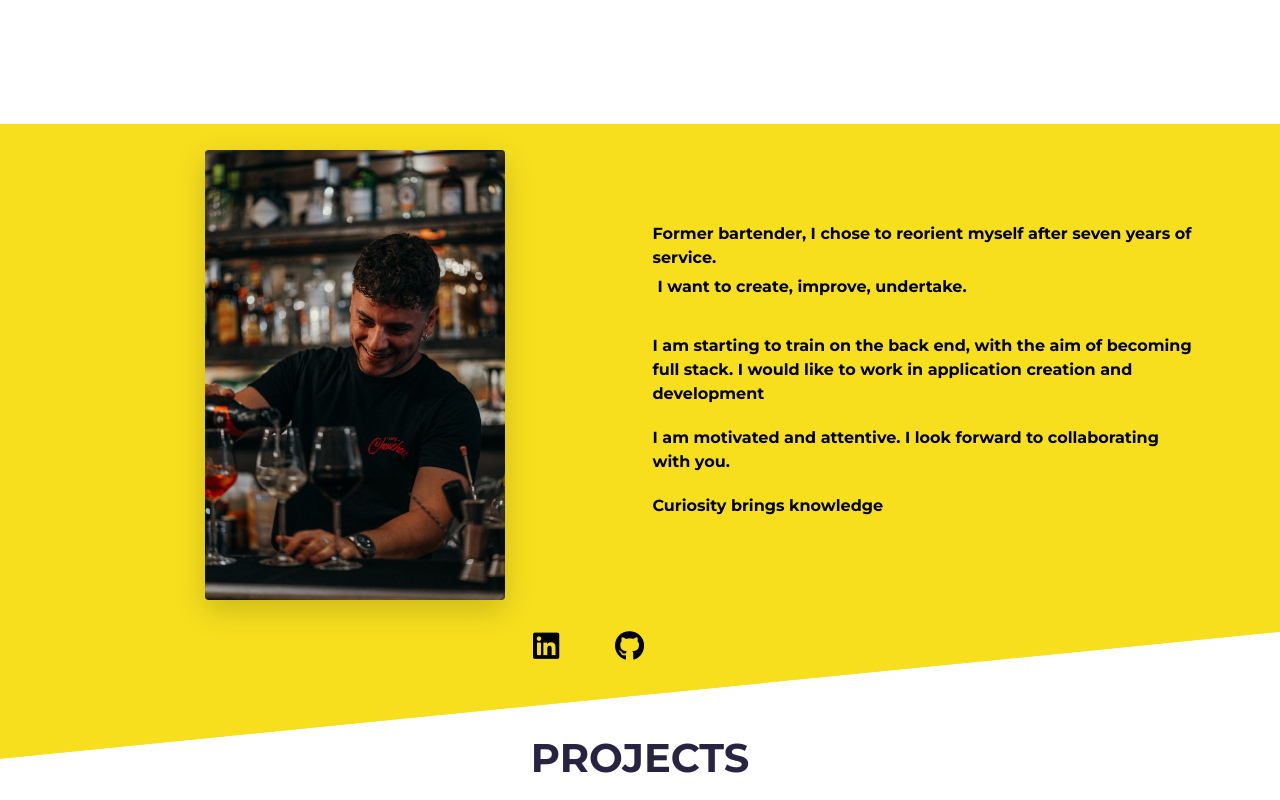
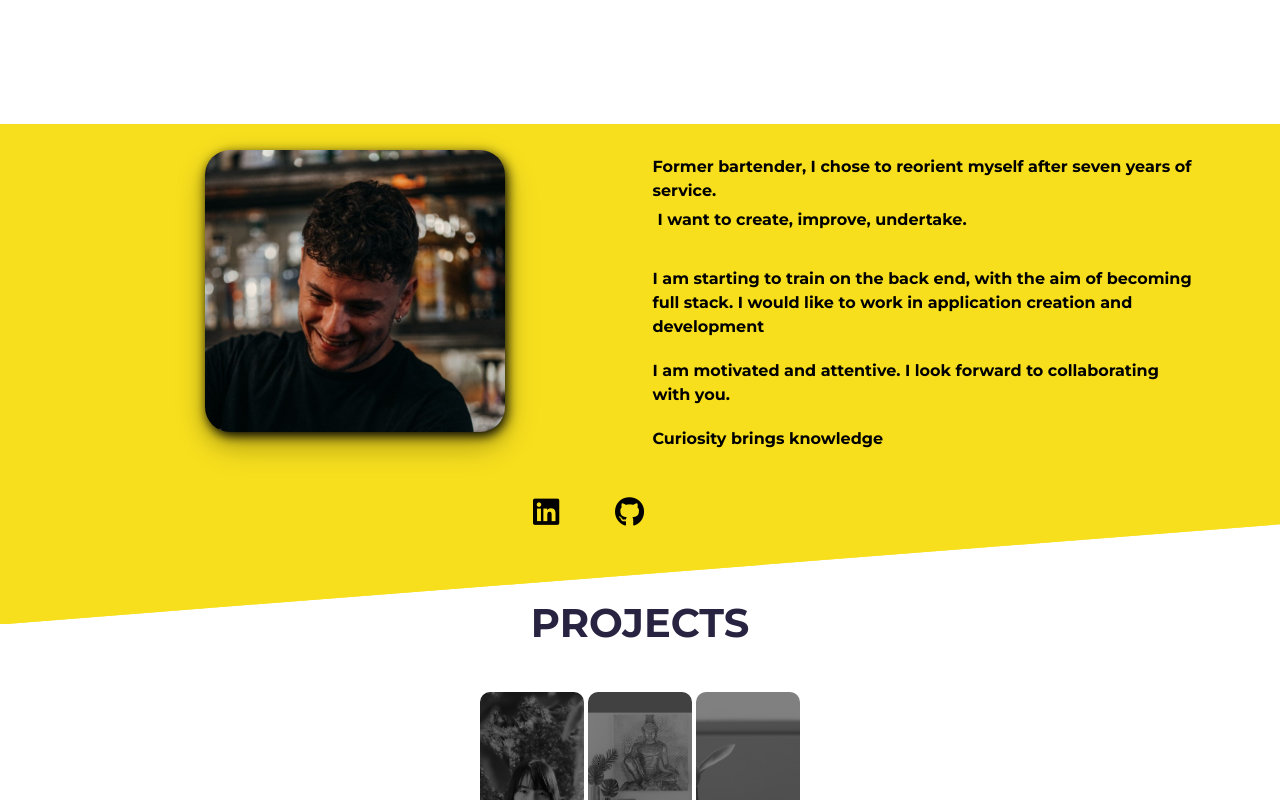
Before and after one commit to littlekanine/PorteFolio_React, a React (Create React App) app: page / in a window 1280 px wide. Shown: the part 676-1476 px from the top of the page. Built offline with nearby package versions, Linux system fonts and the light colour scheme; a web font is replaced by a local one.

Commit message:
style img about

```diff
--- a/src/component/about/About.js
+++ b/src/component/about/About.js
@@ -1,5 +1,5 @@
 import React, { useEffect } from 'react';
-import Pdp from '../../asset/img/mwa.jpg';
+import Pdp from '../../asset/img/mwa2.jpg';
 
 function About({ darkMode }) {
 	useEffect(() => {
--- a/src/component/about/_about.scss
+++ b/src/component/about/_about.scss
@@ -83,6 +83,8 @@
 .img-fluid {
 	height: auto !important;
 	width: 300px !important;
+	border-radius: 25px !important;
+	filter: drop-shadow(2px 4px 6px black);
 
 	@media (max-width: 768px) {
 		width: 150px !important;
```
Also changed, not shown: src/asset/img/mwa.jpg (deleted), src/asset/img/mwa2.jpg (added).
